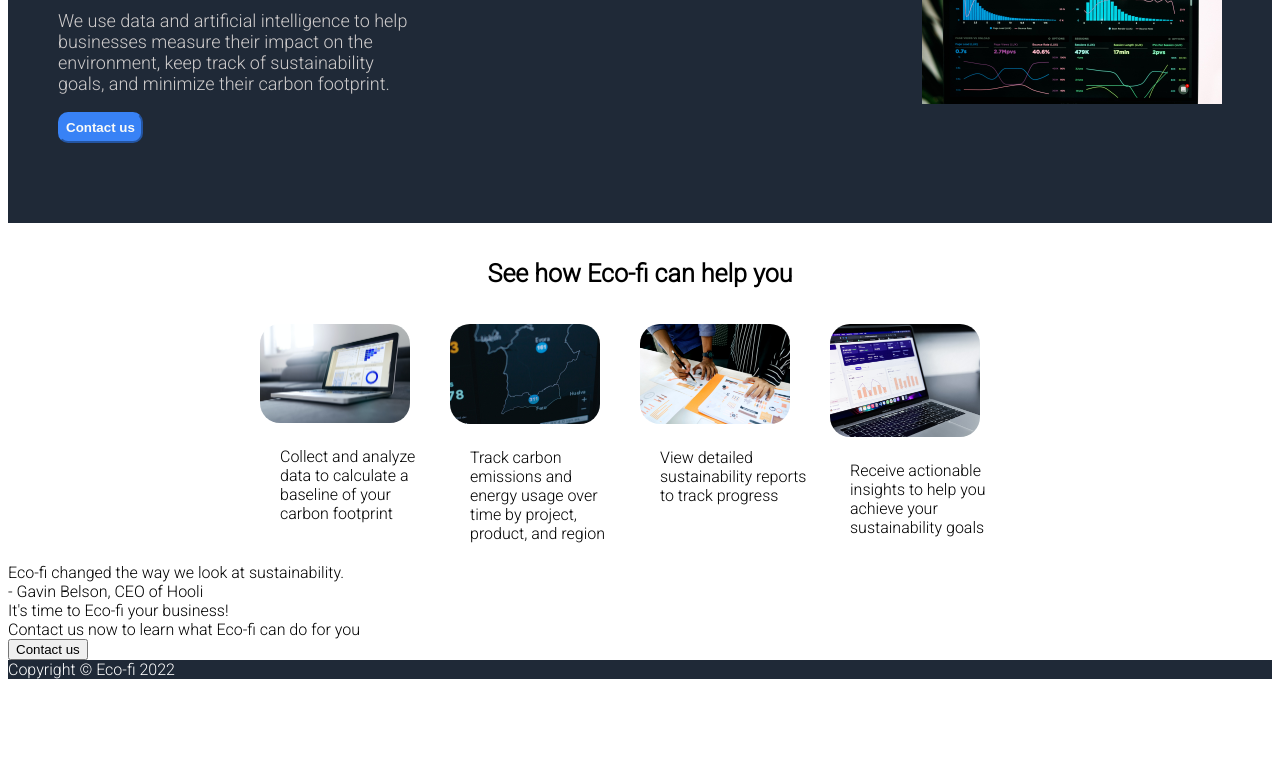
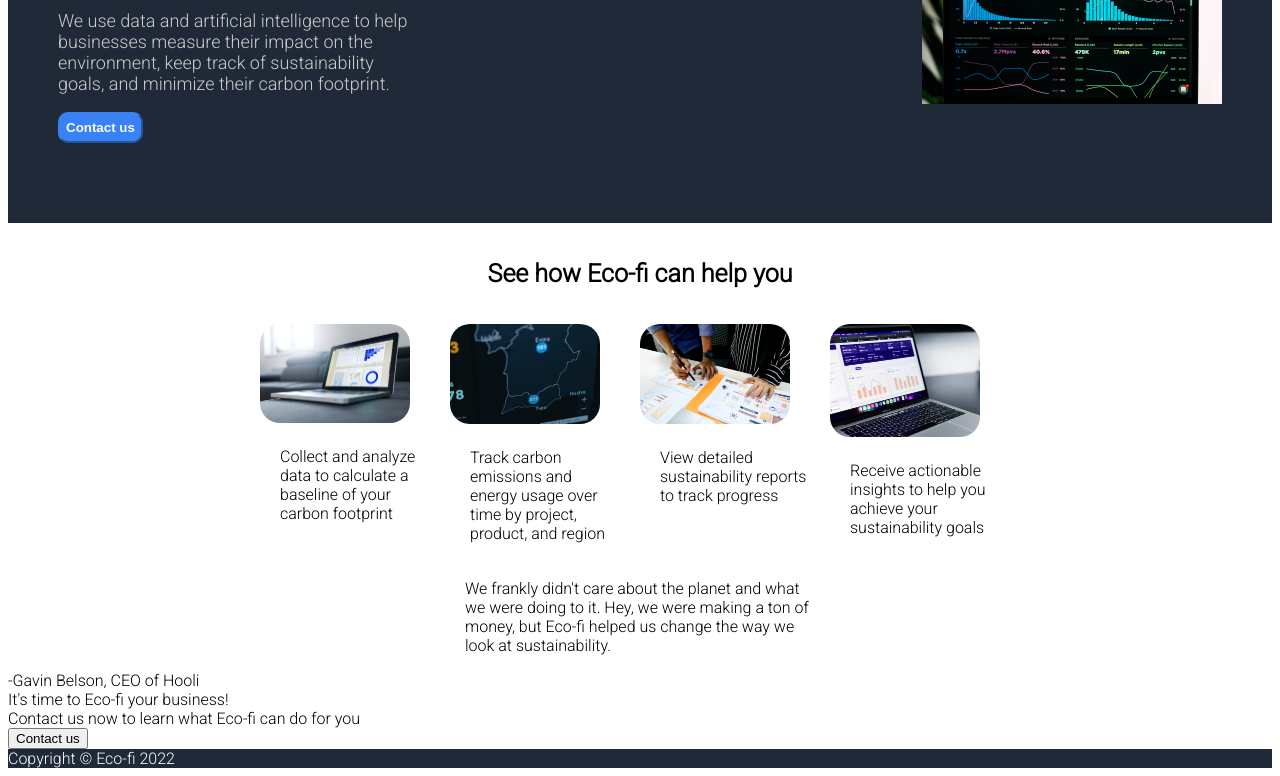
Before and after one commit to DanGraziano/odin-landing-page, a plain HTML site: page index.html in a window 1280 px wide. Shown: the part 264-1040 px from the top of the page. Before the commit the page ends 951 px from the top, so only its background shows below. Drawn offline with Linux system fonts and the light colour scheme.

Commit message:
Add new code for quote section

```diff
--- a/index.html
+++ b/index.html
@@ -57,15 +57,21 @@
 
         <!-- This is where the quote section begins -->
         <div class="quote">
-            Eco-fi changed the way we look at sustainability.
-            <div class="attr">- Gavin Belson, CEO of Hooli</div>
+            <div class="container">
+                <p>We frankly didn't care about the planet and what we were doing to it.
+                Hey, we were making a ton of money, but Eco-fi helped us change the way
+                we look at sustainability.</p>
+            </div>
+            <div class="attr">-Gavin Belson, CEO of Hooli</div>
         </div>
 
+        <!-- This is where the call to action section begins -->
         <div class="call-to-action">
             <div class="call-hed">It's time to Eco-fi your business!</div>
             <div class="class-subhed">Contact us now to learn what Eco-fi can do for you</div>
             <button>Contact us</button>
         </div>
+
         <!-- This is where the footer begins-->
         <div class="footer">
             <div class="footer-copyright">Copyright © Eco-fi 2022</div>
@@ -78,20 +84,4 @@
     </body>
 
 
-
-
-
-
-
-
-
-
-
-
-
-
-
-
-
-
 </html>
```
